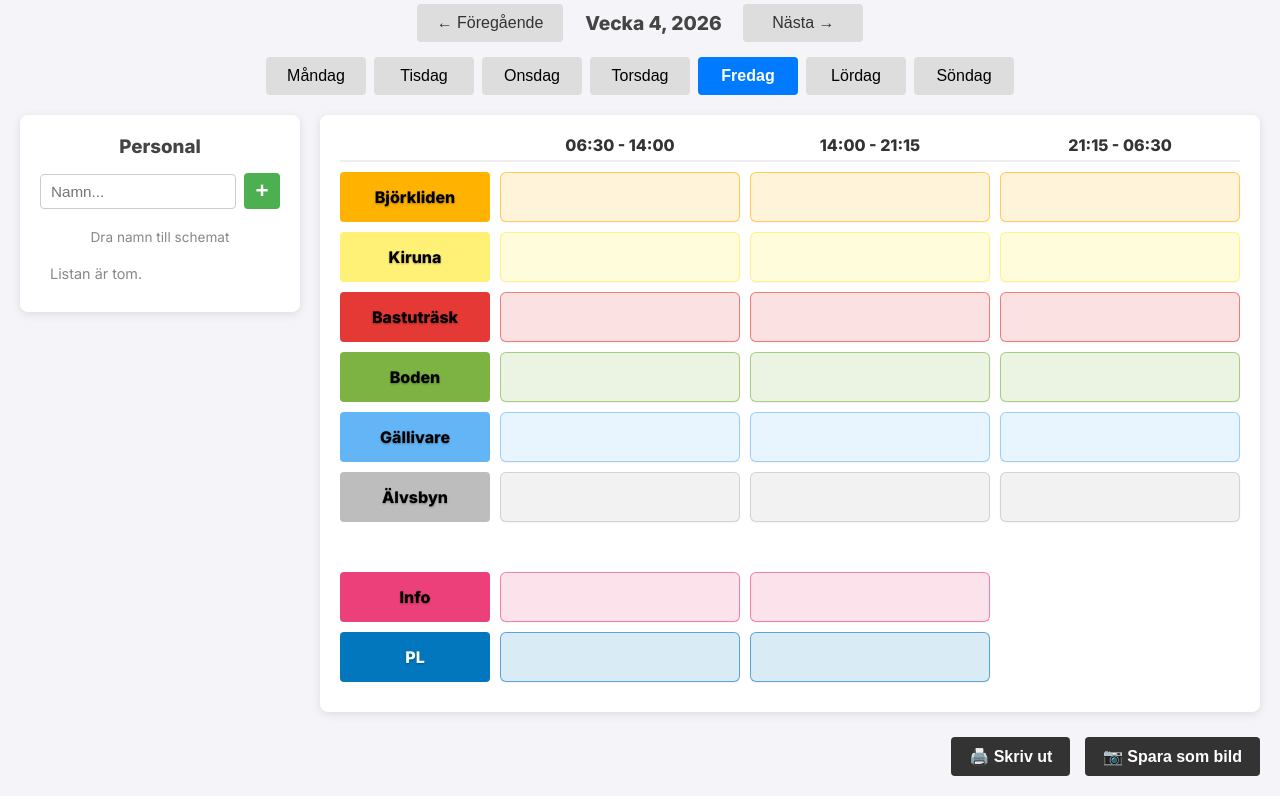
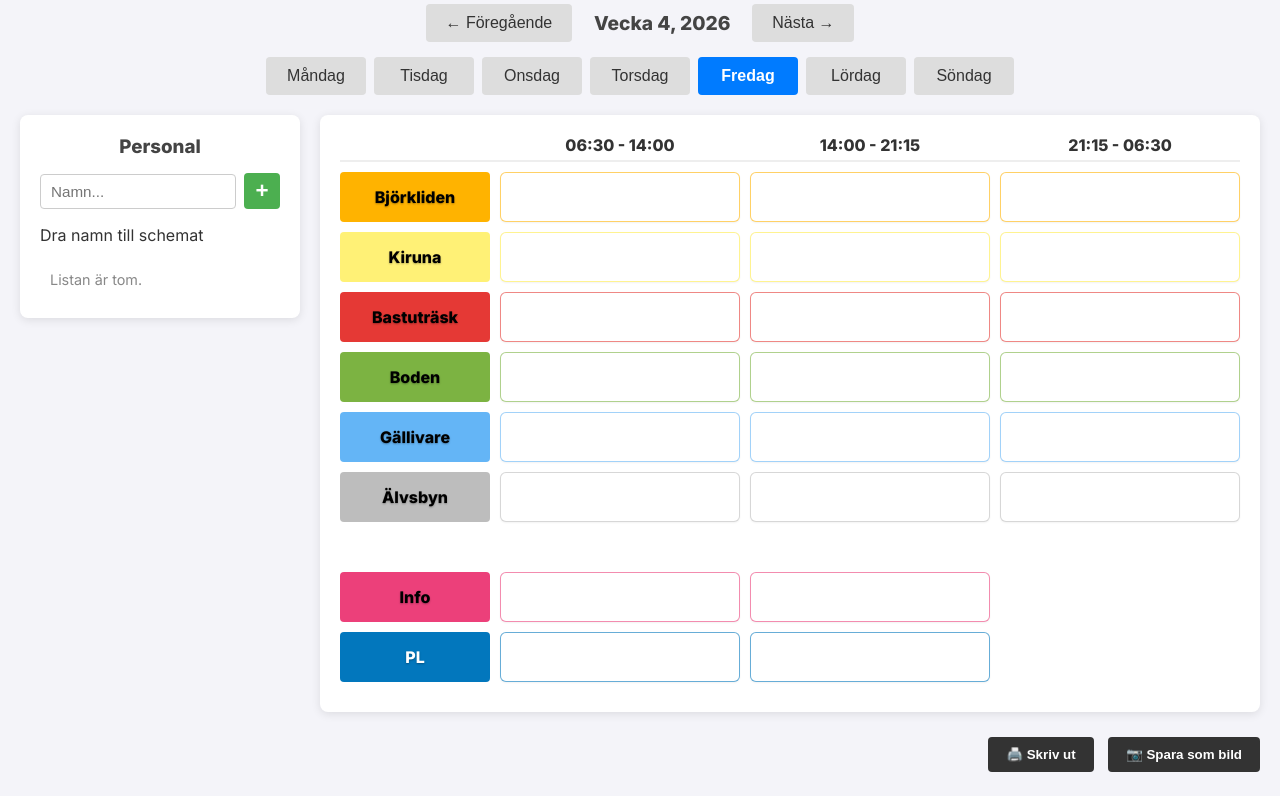
Before and after one commit to fuzzbdn/plbdn, a website: page admin.html in a window 1280 px wide. Shown: the part 95-891 px from the top of the page. Drawn offline with nearby package versions, Linux system fonts and the light colour scheme; no server answers; sample sign-in values are in the browser's storage.

Commit message:
Update admin.html

```diff
--- a/admin.html
+++ b/admin.html
@@ -5,7 +5,8 @@
     <meta name="viewport" content="width=device-width, initial-scale=1.0">
     <title>Admin - Bemanningsplanering</title>
     <link href="https://fonts.googleapis.com/css2?family=Inter:wght@400;600;800&display=swap" rel="stylesheet">
-    <link rel="stylesheet" href="style.css">
+    <link rel="stylesheet" href="base.css">
+    <link rel="stylesheet" href="admin.css">
     <script src="https://cdnjs.cloudflare.com/ajax/libs/html2canvas/1.4.1/html2canvas.min.js"></script>
     <script src="script.js" defer></script>
 </head>
```
